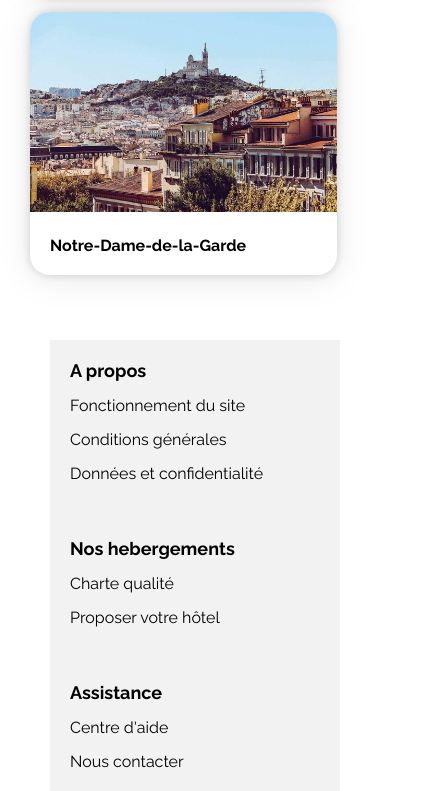
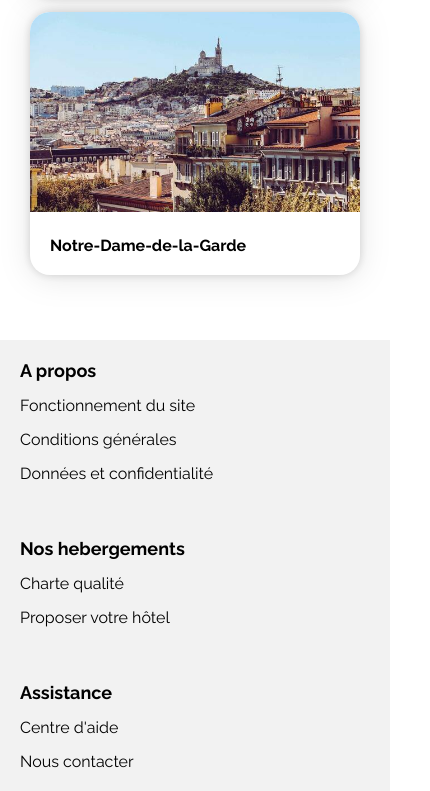
Before and after one commit to szmo-gif/op_projet3, a plain HTML site: page index.html in a window 390 px wide. Shown: the part 3629-4420 px from the top of the page, 430 px wide, since content can reach past the window. Drawn offline with Linux system fonts and the light colour scheme.

Commit message:
gérer la taille des cartes des activités

```diff
--- a/css/style.css
+++ b/css/style.css
@@ -657,13 +657,14 @@ footer h2{
     }
 
     .activites .card{
-        width: 93%;
+        width: 100%;
     }
 
     footer{
         display: flex;
         flex-direction: column;
         gap: 15px;
+        margin: 0;
     }
 
     header input {
```
